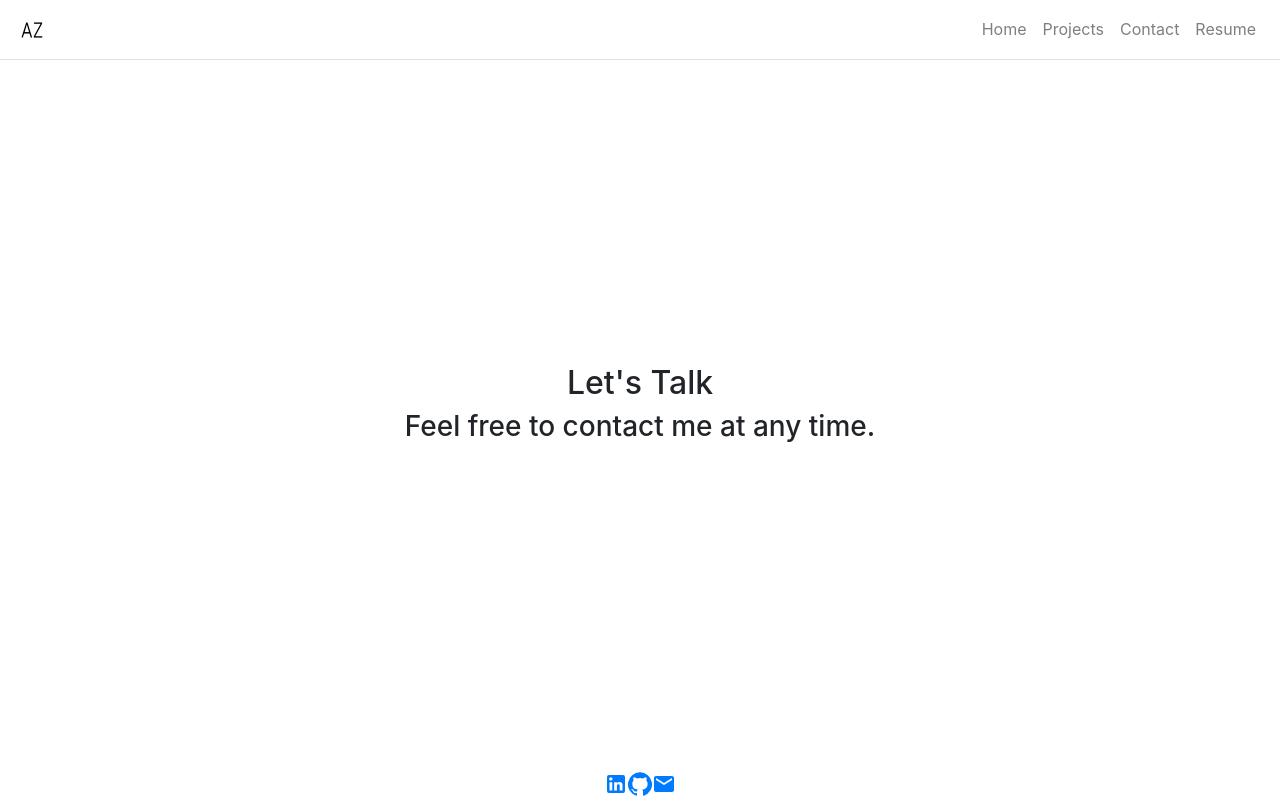
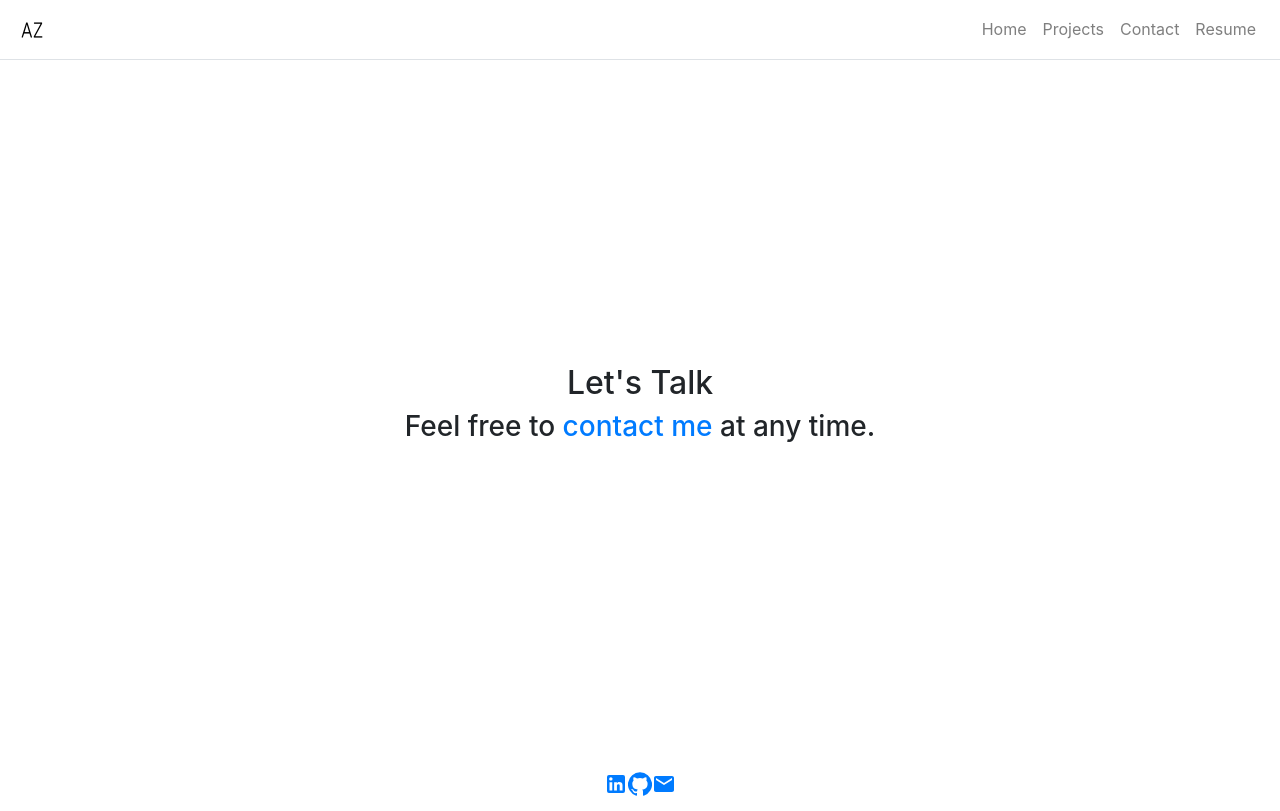
Before and after one commit to alfredzhuang/portfolio, a React (Create React App) app: page /contact in a window 1280 px wide. Built offline with nearby package versions, Linux system fonts and the light colour scheme.

Commit message:
added a contact me link in the contact page

```diff
--- a/src/pages/ContactPage.js
+++ b/src/pages/ContactPage.js
@@ -9,7 +9,7 @@ function ContactPage(props) {
                 <h2>{props.title}</h2>
             </div>
             <div className = "text">
-                <h3>Feel free to contact me at any time.</h3>
+                <h3>Feel free to <a href="mailto:alfredzhuang1234@gmail.com">contact me</a> at any time.</h3>
             </div>
         </div>
     );
```
